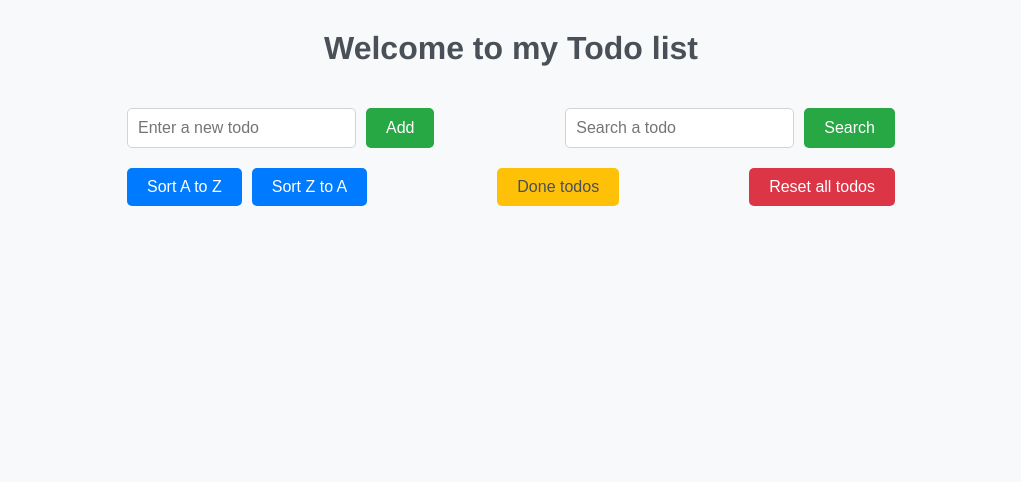
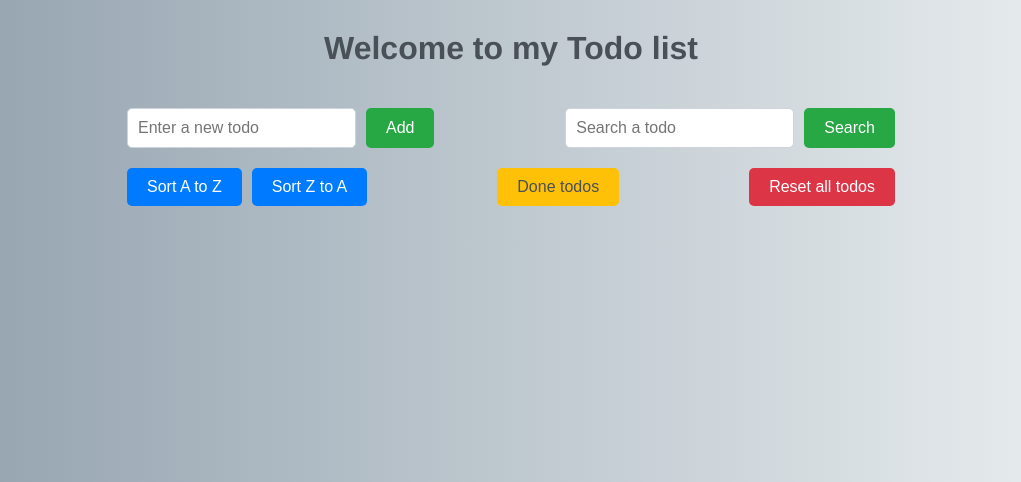
Before and after one commit to Alex-zReeZ/todolist-slim-twig, a PHP site: template template/todo.twig in a window 1280 px wide. Shown: the top 482 px of the page, without its empty margins (129-1150 px from the left). Run offline with PHP 8.4, Linux system fonts and the light colour scheme; the template is opened without the code that fills it, so the values that code supplies are empty; some libraries are stand-ins or nearby versions.

Commit message:
feat : added background color

```diff
--- a/public/style.css
+++ b/public/style.css
@@ -1,13 +1,12 @@
 body {
+    background: linear-gradient(to right, #8e9eab, #eef2f3);
     font-family: 'Helvetica Neue', Arial, sans-serif;
-    background-color: #f8f9fa;
     color: #495057;
     margin: 0;
     display: flex;
     flex-direction: column;
     align-items: center;
 }
-
 .title {
     font-size: 2em;
     margin-top: 30px;
@@ -93,7 +92,7 @@ input[type="text"] {
 }
 
 .todo-item {
-    background-color: white;
+    background: linear-gradient(to left, #8e9eab, #eef2f3);
     padding: 15px;
     margin-bottom: 10px;
     border-radius: 5px;
```
